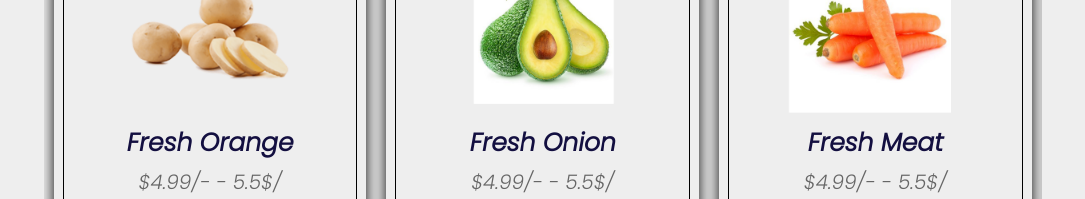
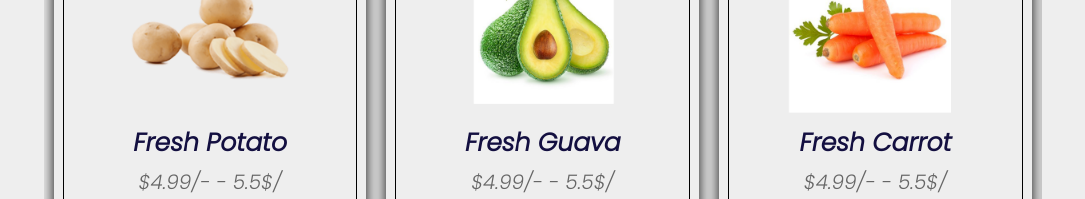
Before and after one commit to rahulsaini89/Groccery-Website, a plain HTML site: page index.html in a window 1280 px wide. Shown: the part 1880-2079 px from the top of the page, without its empty margins (97-1182 px from the left). Drawn offline with nearby package versions, Linux system fonts and the light colour scheme.

Commit message:
Update index.html

```diff
--- a/groccery.html
+++ b/index.html
@@ -133,7 +133,7 @@
             <div class="swiper-wrapper">
                 <div class="swiper-slide box">
                     <img src="CSS/product-5.png" alt="">
-                    <h1>Fresh Orange</h1>
+                    <h1>Fresh Potato</h1>
                     <div class="price">$4.99/- - 5.5$/</div>
                     <div class="stars">
                         <i class="fa-solid fa-star"></i>
@@ -146,7 +146,7 @@
                 </div>
                 <div class="swiper-slide box">
                     <img src="CSS/product-6.png" alt="">
-                    <h1>Fresh Onion</h1>
+                    <h1>Fresh Guava</h1>
                     <div class="price">$4.99/- - 5.5$/</div>
                     <div class="stars">
                         <i class="fa-solid fa-star"></i>
@@ -159,7 +159,7 @@
                 </div>
                 <div class="swiper-slide box">
                     <img src="CSS/product-7.png" alt="">
-                    <h1>Fresh Meat</h1>
+                    <h1>Fresh Carrot</h1>
                     <div class="price">$4.99/- - 5.5$/</div>
                     <div class="stars">
                         <i class="fa-solid fa-star"></i>
@@ -172,7 +172,7 @@
                 </div>
                 <div class="swiper-slide box">
                     <img src="CSS/product-8.png" alt="">
-                    <h1>Fresh Orange</h1>
+                    <h1>Fresh Lemon</h1>
                     <div class="price">$4.99/- - 5.5$/</div>
                     <div class="stars">
                         <i class="fa-solid fa-star"></i>
@@ -260,16 +260,7 @@
                 <i class="fa-solid fa-star"></i>
 
             </div>
-            <!-- <div class="swiper-slide box">
-                <img src="CSS/pic-4.png" alt="">
-                <p>lorem dsh dsahhdh dsa gdsaga gdsayugiuds gdsag</p>
-                <h3>John deo</h3>
-                <i class="fa-solid fa-star"></i>
-                <i class="fa-solid fa-star"></i>
-                <i class="fa-solid fa-star"></i>
-                <i class="fa-solid fa-star"></i>
 
-            </div> -->
         </div>
     </div>
     </section>
```
